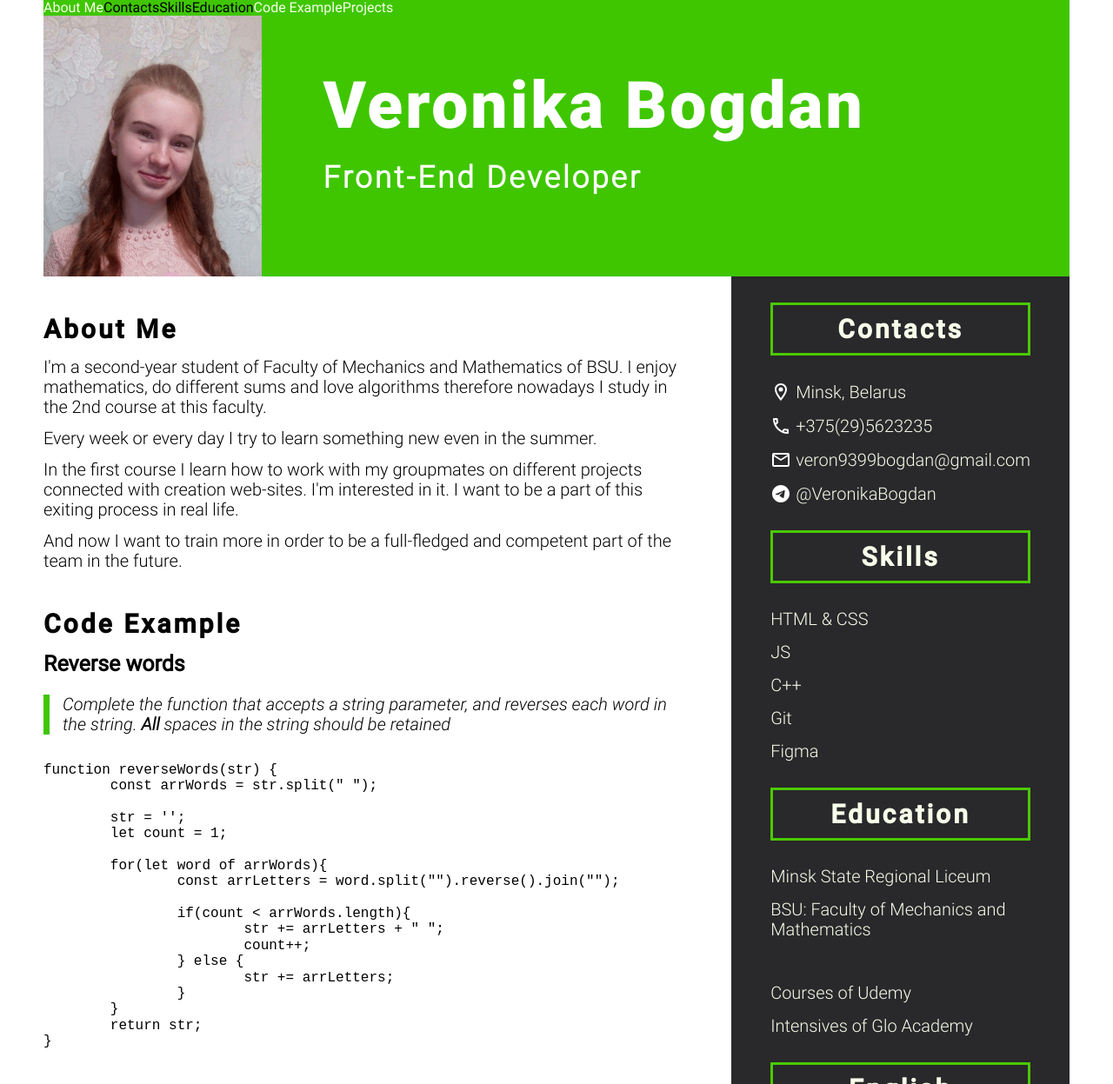
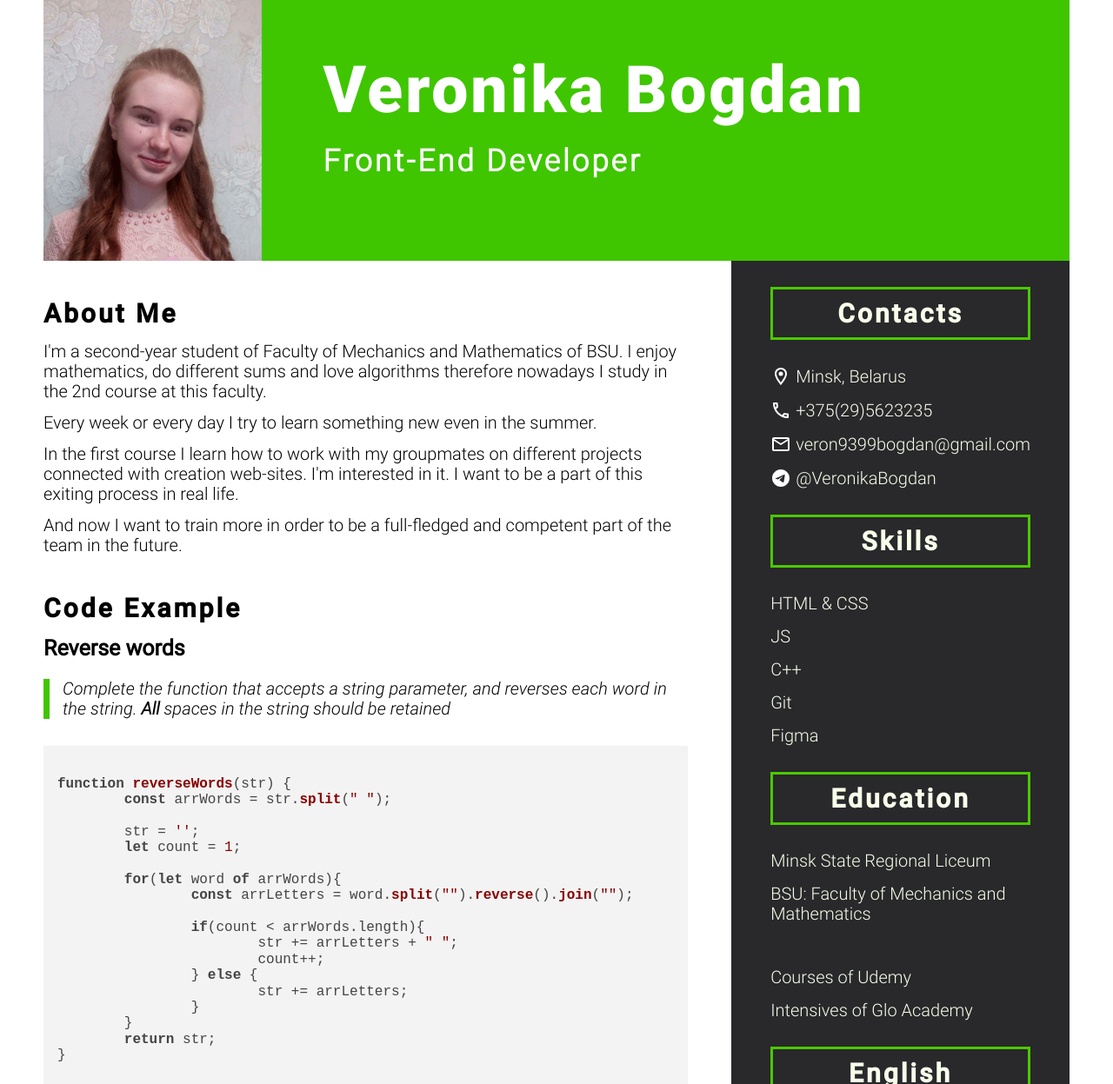
Before and after one commit to VeronikaBogdan/rsschool-cv, a plain HTML site: page index.html in a window 1280 px wide. Shown: the top 1247 px of the page at 87% size. Drawn offline with nearby package versions, Linux system fonts and the light colour scheme.

Commit message:
fix: fix bug

```diff
--- a/index.html
+++ b/index.html
@@ -7,20 +7,10 @@
 	<title>CV Veronika Bogdan</title>
 	<link rel="stylesheet" href="css/normalize.css">
 	<link rel="stylesheet" href="css/style.css">
-	<!-- <link rel="stylesheet" href="//cdnjs.cloudflare.com/ajax/libs/highlight.js/9.15.9/styles/default.min.css"> -->
+	<link rel="stylesheet" href="//cdnjs.cloudflare.com/ajax/libs/highlight.js/9.15.9/styles/default.min.css">
 </head>
 <body>
 	<header class="Container">
-		<nav class="header">
-			<ul id="navbar">
-				<li><a href="#info">About Me</a></li>
-				<li>Contacts</li>
-				<li>Skills</li>
-				<li>Education</li>
-				<li><a href="#code">Code Example</a></li>
-				<li><a href="#MyProjects">Projects</a></li>
-			</ul>
-		</nav>
 		<div class="header">
 			<img src="img/my_photo.png" height="300" alt="photo: Veronika Bogdan">
 			<div class="header__title">
@@ -135,8 +125,7 @@ function reverseWords(str) {
 	</footer>
 	<!-- /#footer -->
 
-	<!-- <script src="//cdnjs.cloudflare.com/ajax/libs/highlight.js/9.15.9/highlight.min.js"></script> -->
-	<!-- <script>hljs.initHighlightingOnLoad();</script> -->
-	<!-- <script src="script.js"></script> -->
+	<script src="//cdnjs.cloudflare.com/ajax/libs/highlight.js/9.15.9/highlight.min.js"></script>
+	<script>hljs.initHighlightingOnLoad();</script>
 </body>
 </html>
```
Lines whose indentation alone changed are shown as unchanged.
